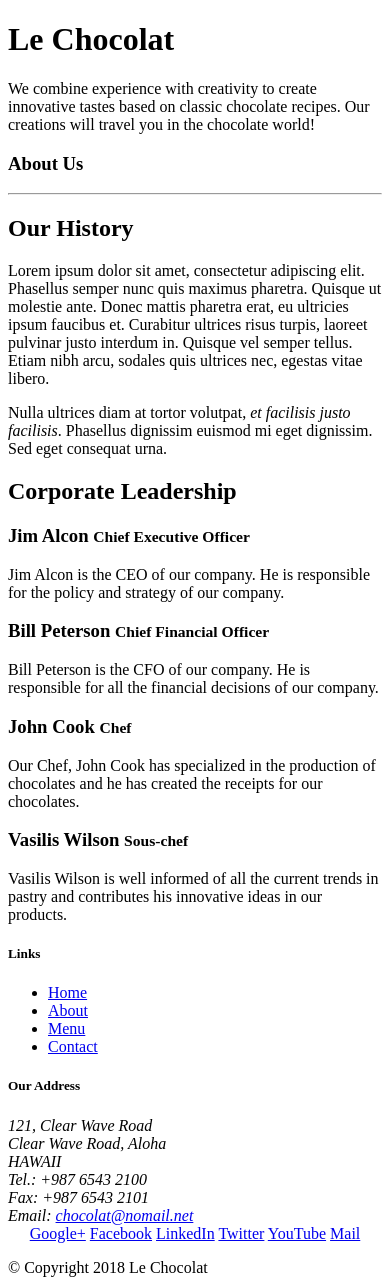
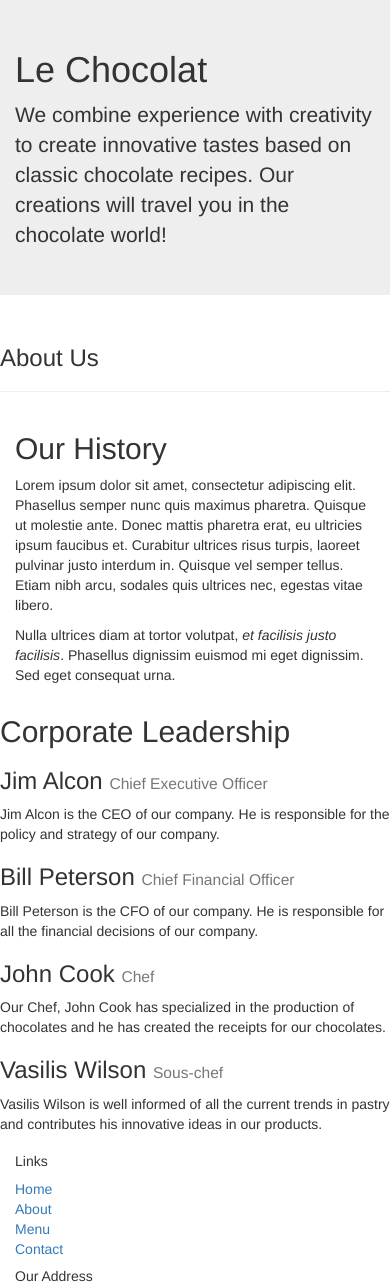
Before and after one commit to esarac74/leChocolat_enes, a plain HTML site: page aboutus.html in a window 390 px wide. Shown: the top 1287 px of the page. Drawn offline with nearby package versions, Linux system fonts and the light colour scheme.

Commit message:
Bootstrap Assignment 1 Task 2

```diff
--- a/aboutus.html
+++ b/aboutus.html
@@ -4,6 +4,14 @@
 <head>
 
     <title>Le Chocolat</title>
+    <title>Le Chocolat</title>
+    <!-- Required meta tags always come first -->
+    <meta charset="utf-8">
+    <meta name="viewport" content="width=device-width, initial-scale=1, shrink-to-fit=no">
+    <meta http-equiv="x-ua-compatible" content="ie=edge">
+    <!-- Bootstrap CSS -->
+    <link rel="stylesheet" href="node_modules/bootstrap/dist/css/bootstrap.min.css">
+    <link href="css/style.css" rel="stylesheet">
 
 </head>
 
@@ -22,27 +30,28 @@
         </div>
     </header>
 
-    <div>
-        <div>
-            <div>
+    <div class="container">
+        <div class="row  align-items-center">
+            <div class="col-12">
                <h3>About Us</h3>
                <hr>
             </div>
         </div>
 
-        <div>
-            <div>
+        <div class="row  align-items-center">
+            <div class="col-12 col-sm-6">
                 <h2>Our History</h2>
                 <p>Lorem ipsum dolor sit amet, consectetur adipiscing elit. Phasellus semper nunc quis maximus pharetra. Quisque ut molestie ante. Donec mattis pharetra erat, eu ultricies ipsum faucibus et. Curabitur ultrices risus turpis, laoreet pulvinar justo interdum in. Quisque vel semper tellus. Etiam nibh arcu, sodales quis ultrices nec, egestas vitae libero. </p>
                 <p>Nulla ultrices diam at tortor volutpat, <em>et facilisis justo facilisis</em>. Phasellus dignissim euismod mi eget dignissim. Sed eget consequat urna. </p>
             </div>
-            <div>
+            <div class="col col-sm">
             </div>
         </div>
 
 
-        <div>
-            <div>
+        <div class="row align-items-center">
+
+            <div class="col-12">
                 <h2>Corporate Leadership</h2>
                 <h3>Jim Alcon <small>Chief Executive Officer </small></h3>
                 <p>Jim Alcon is the CEO of our company. He is responsible for the policy and strategy of our company. </p>
@@ -98,6 +107,11 @@
            </div>
         </div>
     </footer>
+     <!-- jQuery first, then Tether, then Bootstrap JS. -->
+     <script src="node_modules/jquery/dist/jquery.min.js"></script>
+     <script src="node_modules/tether/dist/js/tether.min.js"></script>
+     <script src="node_modules/popper.js/dist/umd/popper.min.js"></script>
+     <script src="node_modules/bootstrap/dist/js/bootstrap.min.js"></script>
 
 </body>
 
```
Also changed, not shown: index.html (+2 -2 lines).
